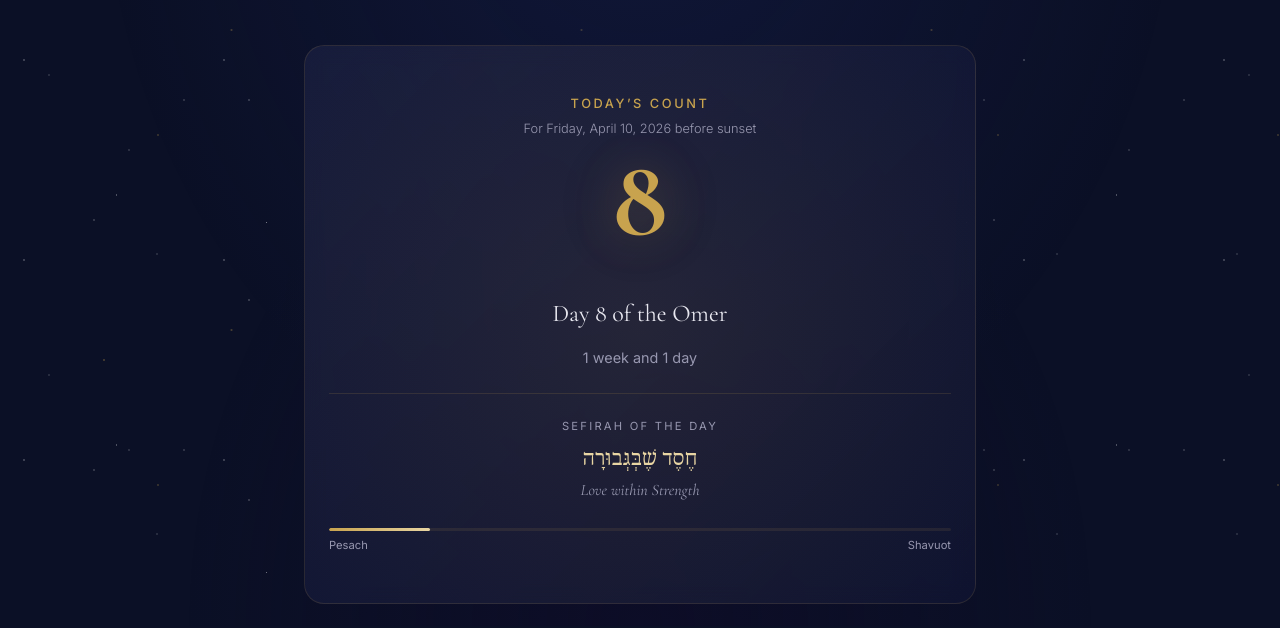
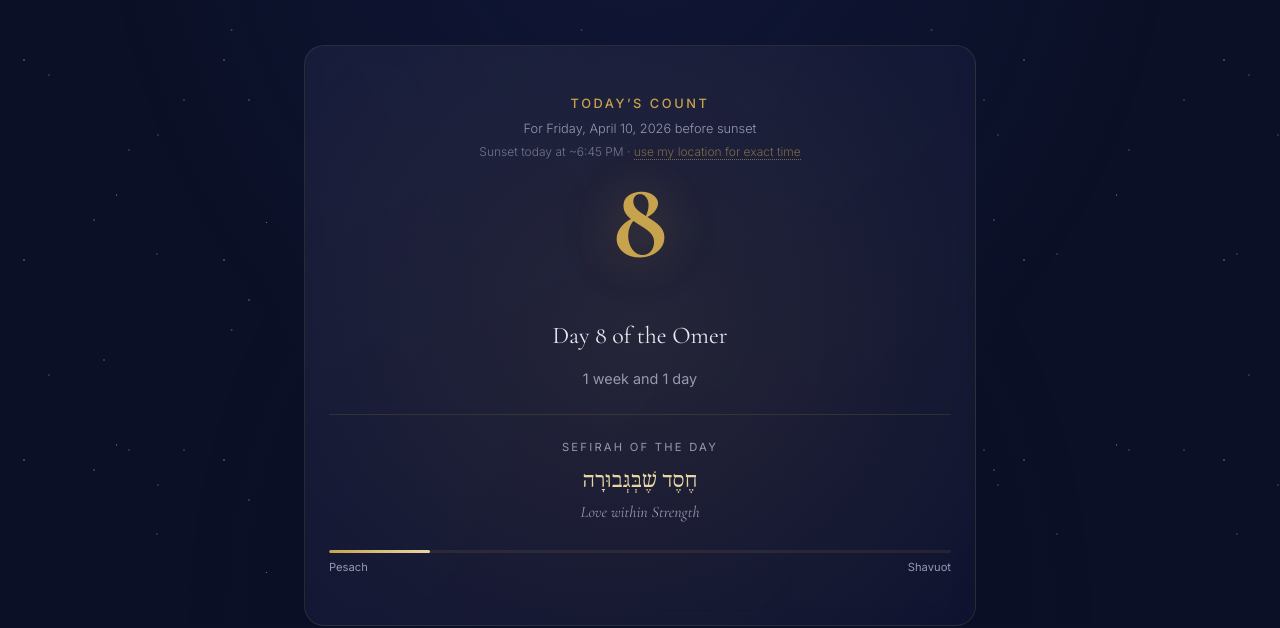
Before and after one commit to markankcorn/omer, a website: page public/index.html in a window 1280 px wide. Shown: the part 174-802 px from the top of the page. Drawn offline with nearby package versions, Linux system fonts and the light colour scheme; a web font is replaced by a local one.

Commit message:
Add sunset calculation with timezone estimation and geolocation opt-in
- NOAA solar calculator computes sunset from lat/lng and date
- Estimates location from browser's standard timezone offset (DST-aware)
- Optional "use my location for exact time" triggers geolocation API
- Precise coords saved to localStorage so users only grant permission once
- Displays sunset time in the hero section below the date line

```diff
--- a/public/index.html
+++ b/public/index.html
@@ -162,8 +162,29 @@
       font-size: 0.8rem;
       color: var(--text-dim);
       position: relative;
+      margin-bottom: 0.15rem;
+      font-weight: 300;
+    }
+
+    .sunset-line {
+      font-size: 0.75rem;
+      color: var(--text-dim);
+      position: relative;
       margin-bottom: 0.25rem;
       font-weight: 300;
+      opacity: 0.7;
+    }
+
+    .sunset-line a {
+      color: var(--gold);
+      text-decoration: none;
+      opacity: 0.8;
+      cursor: pointer;
+      border-bottom: 1px dotted var(--gold);
+    }
+
+    .sunset-line a:hover {
+      opacity: 1;
     }
 
     .day-number {
@@ -426,6 +447,7 @@
     <section class="count-hero animate-in" id="count-hero">
       <div class="count-status" id="count-status">Loading...</div>
       <div class="date-line" id="date-line"></div>
+      <div class="sunset-line" id="sunset-line"></div>
       <div class="day-number loading" id="day-number">&mdash;</div>
       <div class="day-label" id="day-label"></div>
       <div class="week-breakdown" id="week-breakdown"></div>
@@ -582,6 +604,110 @@
       }
 
       // ── Omer Date Calculation ──
+      // ── Sunset calculation ──
+      // NOAA solar calculator (simplified)
+      function calcSunset(date, lat, lng) {
+        const rad = Math.PI / 180;
+        const dayOfYear = Math.floor((date - new Date(date.getFullYear(), 0, 0)) / 86400000);
+        const gamma = (2 * Math.PI / 365) * (dayOfYear - 1);
+
+        // Solar declination (radians)
+        const decl = 0.006918 - 0.399912 * Math.cos(gamma) + 0.070257 * Math.sin(gamma)
+          - 0.006758 * Math.cos(2 * gamma) + 0.000907 * Math.sin(2 * gamma)
+          - 0.002697 * Math.cos(3 * gamma) + 0.00148 * Math.sin(3 * gamma);
+
+        // Equation of time (minutes)
+        const eqTime = 229.18 * (0.000075 + 0.001868 * Math.cos(gamma)
+          - 0.032077 * Math.sin(gamma) - 0.014615 * Math.cos(2 * gamma)
+          - 0.04089 * Math.sin(2 * gamma));
+
+        // Hour angle for sunset (degrees) — uses -0.833° for atmospheric refraction
+        const latRad = lat * rad;
+        const cosHA = (Math.cos(90.833 * rad) / (Math.cos(latRad) * Math.cos(decl)))
+          - Math.tan(latRad) * Math.tan(decl);
+
+        if (Math.abs(cosHA) > 1) return null; // no sunset (polar regions)
+        const ha = Math.acos(cosHA) / rad;
+
+        // Sunset in minutes from midnight UTC
+        // solarNoon = 720 - 4*lng - eqTime (lng east-positive, west-negative)
+        // sunset = solarNoon + ha*4
+        const sunsetUTC = 720 - 4 * lng + 4 * ha - eqTime;
+
+        // Convert to local time (using JS timezone offset)
+        const tzOffset = -date.getTimezoneOffset(); // minutes ahead of UTC
+        const sunsetLocal = sunsetUTC + tzOffset;
+
+        const hours = Math.floor(sunsetLocal / 60);
+        const minutes = Math.round(sunsetLocal % 60);
+        return { hours, minutes, decimal: sunsetLocal / 60 };
+      }
+
+      // Estimate latitude from timezone offset (rough but decent for Omer purposes)
+      function estimateLatLng() {
+        // Use standard time offset (stable year-round, not affected by DST)
+        const jan = new Date(new Date().getFullYear(), 0, 1).getTimezoneOffset();
+        const jul = new Date(new Date().getFullYear(), 6, 1).getTimezoneOffset();
+        const stdOffset = -Math.max(jan, jul) / 60; // standard time hours from UTC
+        // Map by standard time offset to approximate population centers
+        const tzMap = {
+          '-10': { lat: 21, lng: -157 },  // Hawaii
+          '-9': { lat: 61, lng: -150 },   // Alaska
+          '-8': { lat: 37, lng: -122 },   // Pacific / SF
+          '-7': { lat: 40, lng: -105 },   // Mountain / Denver
+          '-6': { lat: 41, lng: -87 },    // Central / Chicago
+          '-5': { lat: 40, lng: -74 },    // Eastern / NYC
+          '-4': { lat: 18, lng: -66 },    // Atlantic / PR
+          '-3': { lat: -23, lng: -43 },   // Brazil
+          '0': { lat: 51, lng: 0 },       // London
+          '1': { lat: 48, lng: 2 },       // Paris
+          '2': { lat: 32, lng: 34 },      // Israel
+          '3': { lat: 55, lng: 37 },      // Moscow
+          '5.5': { lat: 19, lng: 73 },    // India
+          '8': { lat: 31, lng: 121 },     // China
+          '10': { lat: -34, lng: 151 },   // Sydney
+        };
+        const key = String(stdOffset);
+        return tzMap[key] || { lat: 40, lng: -74 }; // default to NYC
+      }
+
+      // Get sunset info — uses saved coords, geolocation, or timezone estimate
+      function getSunsetHour(date) {
+        let lat, lng, precise = false;
+        const saved = localStorage.getItem('omer_location');
+        if (saved) {
+          const loc = JSON.parse(saved);
+          lat = loc.lat;
+          lng = loc.lng;
+          precise = true;
+        } else {
+          const est = estimateLatLng();
+          lat = est.lat;
+          lng = est.lng;
+        }
+        const result = calcSunset(date, lat, lng);
+        if (!result) return { decimal: 19.5, display: '~7:30 PM', precise: false };
+        const h = ((result.hours % 24) + 24) % 24;
+        const m = result.minutes;
+        const ampm = h >= 12 ? 'PM' : 'AM';
+        const h12 = h > 12 ? h - 12 : (h === 0 ? 12 : h);
+        const display = (precise ? '' : '~') + h12 + ':' + String(m).padStart(2, '0') + ' ' + ampm;
+        return { decimal: result.decimal, display, precise };
+      }
+
+      function requestPreciseLocation() {
+        if (!navigator.geolocation) return;
+        navigator.geolocation.getCurrentPosition(function(pos) {
+          localStorage.setItem('omer_location', JSON.stringify({
+            lat: pos.coords.latitude,
+            lng: pos.coords.longitude
+          }));
+          render(); // re-render with precise sunset
+        }, function() {
+          // Permission denied — do nothing
+        });
+      }
+
       // Uses Intl.DateTimeFormat with the Hebrew calendar to find 16 Nisan.
       // The Intl API maps Gregorian dates to Hebrew dates using midnight boundaries.
       // 16 Nisan (Intl) corresponds to the Gregorian date whose daytime is 16 Nisan.
@@ -612,11 +738,10 @@
         const omerSunsetStart = new Date(nisan16);
         omerSunsetStart.setDate(omerSunsetStart.getDate() - 1);
 
-        // Approximate sunset at 7:30 PM local time
-        // TODO: use actual sunset time from zip code
-        const APPROX_SUNSET_HOUR = 19.5;
+        // Sunset calculation
+        const sunsetInfo = getSunsetHour(now);
         const currentHour = now.getHours() + now.getMinutes() / 60;
-        const isAfterSunset = currentHour >= APPROX_SUNSET_HOUR;
+        const isAfterSunset = currentHour >= sunsetInfo.decimal;
 
         // Days since Omer sunset-start date
         const todayMidnight = new Date(now.getFullYear(), now.getMonth(), now.getDate());
@@ -645,7 +770,7 @@
           // Compute days until Omer starts
           const startDate = new Date(omerSunsetStart);
           const daysUntil = Math.ceil((startDate.getTime() - todayMidnight.getTime()) / 86400000);
-          return { status, daysUntil, omerStartDate: omerSunsetStart };
+          return { status, daysUntil, omerStartDate: omerSunsetStart, sunsetInfo };
         } else if (omerDay > 49) {
           status = 'after';
           return { status };
@@ -656,6 +781,7 @@
             omerDay,
             tonightDay: Math.min(tonightDay, 49),
             isAfterSunset,
+            sunsetInfo,
             weeks: Math.floor(omerDay / 7),
             remainderDays: omerDay % 7,
             totalProgress: omerDay / 49
@@ -672,6 +798,7 @@
         const dayLabelEl = document.getElementById('day-label');
         const countStatusEl = document.getElementById('count-status');
         const dateLineEl = document.getElementById('date-line');
+        const sunsetLineEl = document.getElementById('sunset-line');
         const weekBreakdownEl = document.getElementById('week-breakdown');
         const sefirahSection = document.getElementById('sefirah-section');
         const countCard = document.getElementById('count-card');
@@ -680,6 +807,7 @@
         if (info.status === 'before') {
           countStatusEl.textContent = 'The Omer begins soon';
           dateLineEl.textContent = '';
+          sunsetLineEl.textContent = '';
           dayNumberEl.textContent = info.daysUntil;
           dayNumberEl.classList.remove('active');
           dayLabelEl.textContent = 'day' + (info.daysUntil === 1 ? '' : 's') + ' until counting begins';
@@ -694,6 +822,7 @@
         if (info.status === 'after') {
           countStatusEl.textContent = 'Chag Sameach!';
           dateLineEl.textContent = '';
+          sunsetLineEl.textContent = '';
           dayNumberEl.textContent = '✦';
           dayNumberEl.classList.remove('active');
           dayNumberEl.style.fontSize = '4rem';
@@ -715,6 +844,20 @@
         const dateStr = now.toLocaleDateString('en-US', opts);
         const sunsetNote = info.isAfterSunset ? 'after sunset' : 'before sunset';
         dateLineEl.textContent = 'For ' + dateStr + ' ' + sunsetNote;
+
+        // Sunset time display
+        const si = info.sunsetInfo;
+        if (si.precise) {
+          sunsetLineEl.textContent = 'Sunset today at ' + si.display;
+        } else {
+          sunsetLineEl.innerHTML = 'Sunset today at ' + si.display
+            + ' \u00b7 <a href="#" id="precise-location">use my location for exact time</a>';
+          const link = document.getElementById('precise-location');
+          if (link) link.addEventListener('click', function(e) {
+            e.preventDefault();
+            requestPreciseLocation();
+          });
+        }
         dayNumberEl.textContent = day;
         dayNumberEl.classList.add('active');
         dayNumberEl.classList.remove('loading');
```
